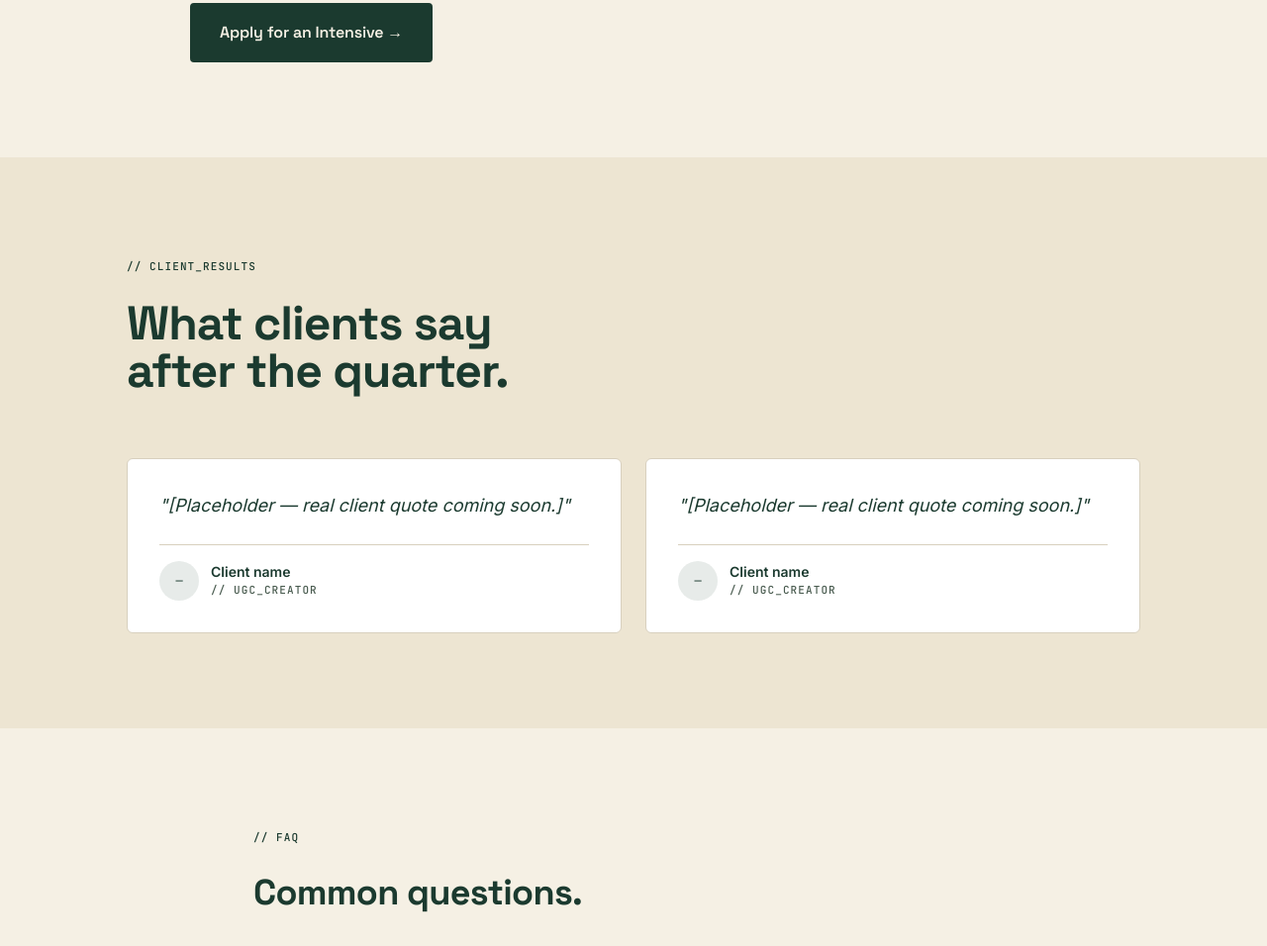
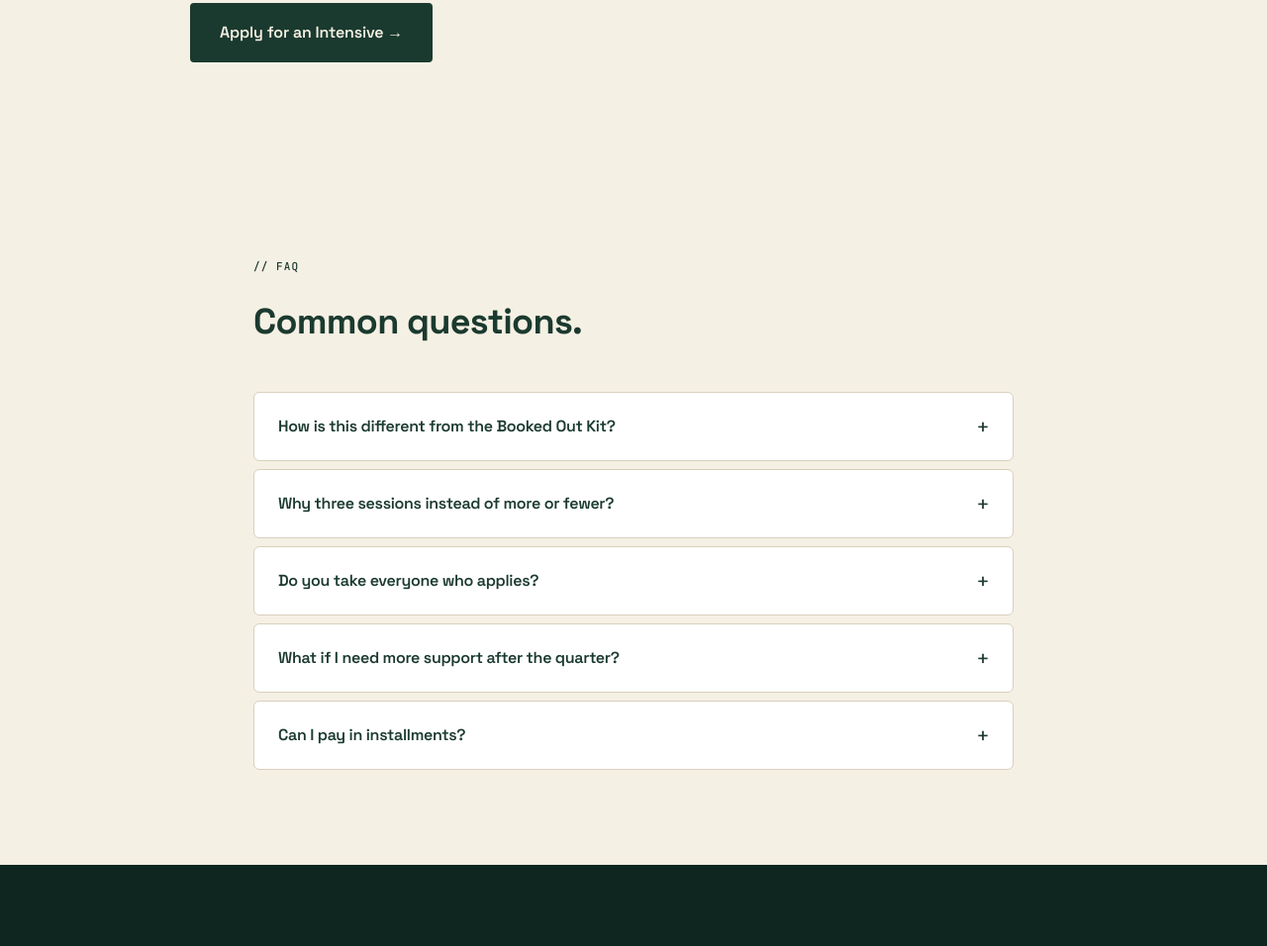
Before and after one commit to mayacreativeco/creativeco, a plain HTML site: page intensive.html in a window 1280 px wide. Shown: the part 6056-7012 px from the top of the page at 99% size. Drawn offline with nearby package versions, Linux system fonts and the light colour scheme.

Commit message:
Remove placeholder testimonial section from intensive page
Co-Authored-By: Claude Sonnet 4.6 <noreply@anthropic.com>

```diff
--- a/intensive.html
+++ b/intensive.html
@@ -430,40 +430,6 @@
   </div>
 </section>
 
-<!-- ============ TESTIMONIALS (PLACEHOLDER) ============ -->
-<section class="px-6 py-24 bg-creamDeep">
-  <div class="max-w-5xl mx-auto">
-    <div class="mb-16 max-w-2xl">
-      <span class="mono-label">// client_results</span>
-      <h2 class="font-display text-4xl md:text-5xl font-bold leading-tight mt-6 text-forest display-balance">
-        What clients say after the quarter.
-      </h2>
-    </div>
-    <div class="grid md:grid-cols-2 gap-6">
-      <div class="bg-white border border-line rounded-md p-8">
-        <p class="text-forest leading-relaxed mb-6 italic text-lg">"[Placeholder — real client quote coming soon.]"</p>
-        <div class="flex items-center gap-3 pt-4 border-t border-line">
-          <div class="w-10 h-10 rounded-full bg-forest/10 flex items-center justify-center font-mono text-xs text-forest">—</div>
-          <div>
-            <p class="font-semibold text-forest text-sm">Client name</p>
-            <p class="mono-label !text-ash">// UGC_creator</p>
-          </div>
-        </div>
-      </div>
-      <div class="bg-white border border-line rounded-md p-8">
-        <p class="text-forest leading-relaxed mb-6 italic text-lg">"[Placeholder — real client quote coming soon.]"</p>
-        <div class="flex items-center gap-3 pt-4 border-t border-line">
-          <div class="w-10 h-10 rounded-full bg-forest/10 flex items-center justify-center font-mono text-xs text-forest">—</div>
-          <div>
-            <p class="font-semibold text-forest text-sm">Client name</p>
-            <p class="mono-label !text-ash">// UGC_creator</p>
-          </div>
-        </div>
-      </div>
-    </div>
-  </div>
-</section>
-
 <!-- ============ FAQ ============ -->
 <section class="px-6 py-24 bg-cream">
   <div class="max-w-3xl mx-auto">
```
